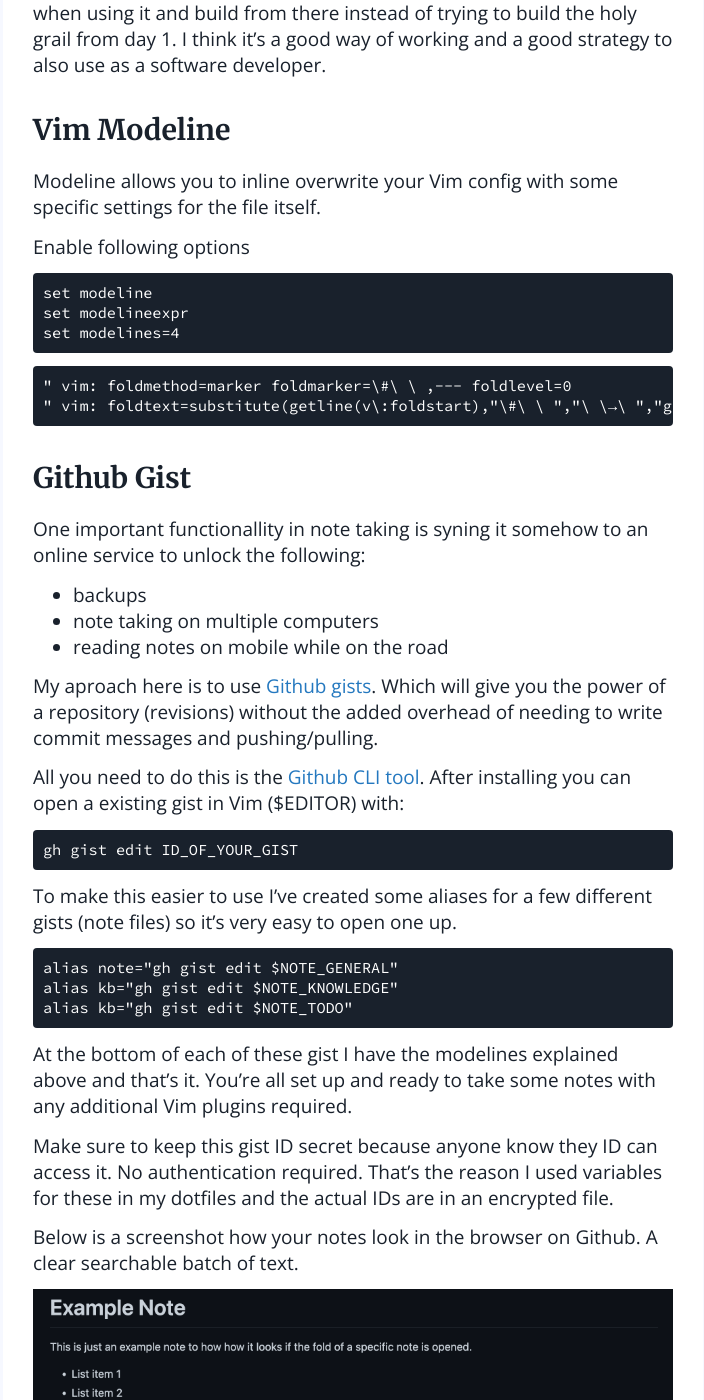
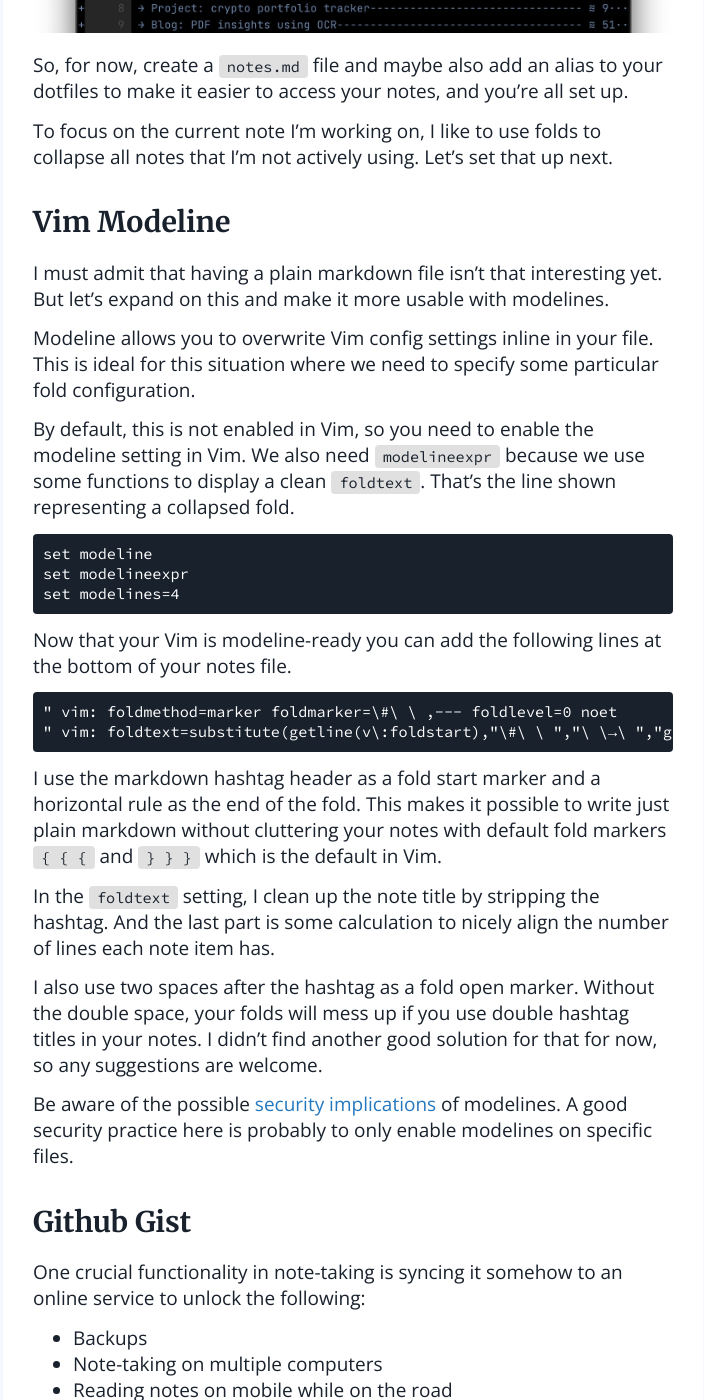
Before and after one commit to Sitebase/sitebase.github.io, a Jekyll site: the page built from _posts/2022-02-12-simple-vim-note-taking-in-markdown.md, in a window 1280 px wide and 1400 px high, scrolled down 1280 px. Shown: the whole window, without its empty margins (287-991 px from the left). Built offline with Jekyll 4.4.1, drawn with Linux system fonts in a browser that asks for light colours; comment, search, counter and statistics services are not loaded; some of the changed text lies outside the part shown.

Commit message:
vim note taking article ready

````diff
--- a/_posts/2022-02-12-simple-vim-note-taking-in-markdown.md
+++ b/_posts/2022-02-12-simple-vim-note-taking-in-markdown.md
@@ -6,77 +6,93 @@
 image:
   opacity: 0.9
   feature: posts/2022/vim-note-taking-markdown-folds-min.png
+  alt: Folds in Vim
 credit:
   creditlink:
 comments: true
 share: true
 ---
-After looking into some of the schematics, it turns out that you indeed need a 12v signal trigger (blue line) to turn the power supply on. The 12v will activate an [opto-isolator](https://en.wikipedia.org/wiki/Opto-isolator) `PC911` and wakes the subwoofer.
+An essential part of my day exists out of taking notes. I currently still use Evernote and paper for this, but I wanted to have a more lightweight option on the side.
+The goal was to make taking shorter notes more straightforward and convenient by tieing it into my current work setup, being tmux+Vim.
 
-![LOEWE subwoofer schematics trigger standalone](/images/posts/2022/vim-note-taking-setup-min.png)
+## Single markdown file
+My solution for this is a single markdown file which has some advantages over some of the full-blown note-taking apps and plugins.
 
-This is another excellent piece of vendor lock-in. In my brother's case, the TV broke, so you are obligated to buy another LOEWE TV or face the fact that you're stuck with a costly brick of a few thousand euros.
+* Easy to search
+* No plugins needed
+* No new Vim moves you need to learn
 
-## Single file
-simple advantages
-easy to search
+![Example of folds in Vim](/images/posts/2022/vim-note-taking-setup-min.jpg)
 
-sometimes it's best to start with something small and see what you miss when using it and build from there instead of trying to build the holy grail from day 1. I think it's a good way of working and a good strategy to also use as a software developer.
+So, for now, create a `notes.md` file and maybe also add an alias to your dotfiles to make it easier to access your notes, and you're all set up.
+
+To focus on the current note I'm working on, I like to use folds to collapse all notes that I'm not actively using.
+Let's set that up next.
 
 ## Vim Modeline
-Modeline allows you to inline overwrite your Vim config with some specific settings for the file itself.
+I must admit that having a plain markdown file isn't that interesting yet. But let's expand on this and make it more usable with modelines.
 
-Enable following options
+Modeline allows you to overwrite Vim config settings inline in your file. This is ideal for this situation where we need to specify some particular fold configuration.
+
+By default, this is not enabled in Vim, so you need to enable the modeline setting in Vim. We also need `modelineexpr` because we use some functions to display a clean `foldtext`. That's the line shown representing a collapsed fold.
+
 ```
 set modeline
 set modelineexpr
 set modelines=4
 ```
 
+Now that your Vim is modeline-ready you can add the following lines at the bottom of your notes file.
+
 ```
-" vim: foldmethod=marker foldmarker=\#\ \ ,--- foldlevel=0
+" vim: foldmethod=marker foldmarker=\#\ \ ,--- foldlevel=0 noet
 " vim: foldtext=substitute(getline(v\:foldstart),"\#\ \ ","\ \→\ ","g").repeat("\-",winwidth(0)-strlen(getline(v\:foldstart))-15)."\ ≋\ ".string(v\:foldend-v\:foldstart+1)
 ```
 
+I use the markdown hashtag header as a fold start marker and a
+horizontal rule as the end of the fold. This makes it possible to write just plain markdown
+without cluttering your notes with default fold markers `{ { {` and `} } }` which is the default in Vim.
+
+In the `foldtext` setting, I clean up the note title by stripping the hashtag. And the last part is some calculation to nicely align the number of lines each note item has.
+
+I also use two spaces after the hashtag as a fold open marker. Without the double space, your folds will mess up if you use double hashtag titles in your notes. I didn't find another good solution for that for now, so any suggestions are welcome.
+
+Be aware of the possible [security implications](https://security.stackexchange.com/questions/36001/vim-modeline-vulnerabilities) of modelines. A good security practice here is probably to only enable modelines on specific files.
+
 ## Github Gist
-One important functionallity in note taking is syning it somehow to an online service
-to unlock the following:
+One crucial functionality in note-taking is syncing it somehow to an online service to unlock the following:
 
-* backups
-* note taking on multiple computers
-* reading notes on mobile while on the road
+* Backups
+* Note-taking on multiple computers
+* Reading notes on mobile while on the road
 
-My aproach here is to use [Github gists](https://gist.github.com/). Which will give
-you the power of a repository (revisions) without the added overhead of needing
-to write commit messages and pushing/pulling.
+My approach here is to use [Github gists](https://gist.github.com/). Which will give you the power of a repository (revisions) without the added overhead of needing to write commit messages and pushing/pulling.
 
-All you need to do this is the [Github CLI tool](https://cli.github.com/).
-After installing you can open a existing gist in Vim ($EDITOR) with:
+To make this possible, you only need to install the [Github CLI tool](https://cli.github.com/).
+After installing, you can open an existing gist in Vim ($EDITOR) with:
+
 ```
 gh gist edit ID_OF_YOUR_GIST
 ```
-To make this easier to use I've created some aliases for a few different gists (note files)
-so it's very easy to open one up.
+
+To make this easier to use, I've created some aliases for a few different gists, so it's straightforward to open one up.
+
 
 ```
-alias note="gh gist edit $NOTE_GENERAL"
-alias kb="gh gist edit $NOTE_KNOWLEDGE"
-alias kb="gh gist edit $NOTE_TODO"
+alias note="gh gist edit $GIST_GENERAL"
+alias kb="gh gist edit $GIST_KNOWLEDGE"
+alias todo="gh gist edit $GIST_TODO"
 ```
 
-At the bottom of each of these gist I have the modelines explained above and that's it.
-You're all set up and ready to take some notes with any additional Vim plugins required.
+At the bottom of each of these gists I have the modelines explained above, and that's it.
+You're all set up and ready to take some notes without any additional Vim plugins required.
 
-Make sure to keep this gist ID secret because anyone know they ID can access it.
-No authentication required. That's the reason I used variables for these in my dotfiles
-and the actual IDs are in an encrypted file.
+Make sure to keep this gist ID secret because anyone who knows the ID can access it.
+No authentication is required. That's why I used variables for these in my dotfiles, and the actual IDs are in an encrypted file.
 
-Below is a screenshot how your notes look in the browser on Github. A clear searchable
-batch of text.
+Below is a screenshot of how your notes look in the browser on Github. A cleanly formatted overview of all your notes 🎉.
 
 ![Github gist markdown rendered view](/images/posts/2022/vim-note-gist-markdown-min.png)
 
-## Missing pieces
-No images
-not ideal for very complex note taking and thinking out large project
-most of the time I fall back to pen paper
+I hope this approach inspired some of you.
+Happy note-taking!
````
Also changed, not shown: images/posts/2022/vim-note-taking-setup-min.jpg (added), images/posts/2022/vim-note-taking-setup-min.png (deleted), images/posts/2022/vim-note-taking-setup.png (deleted).
